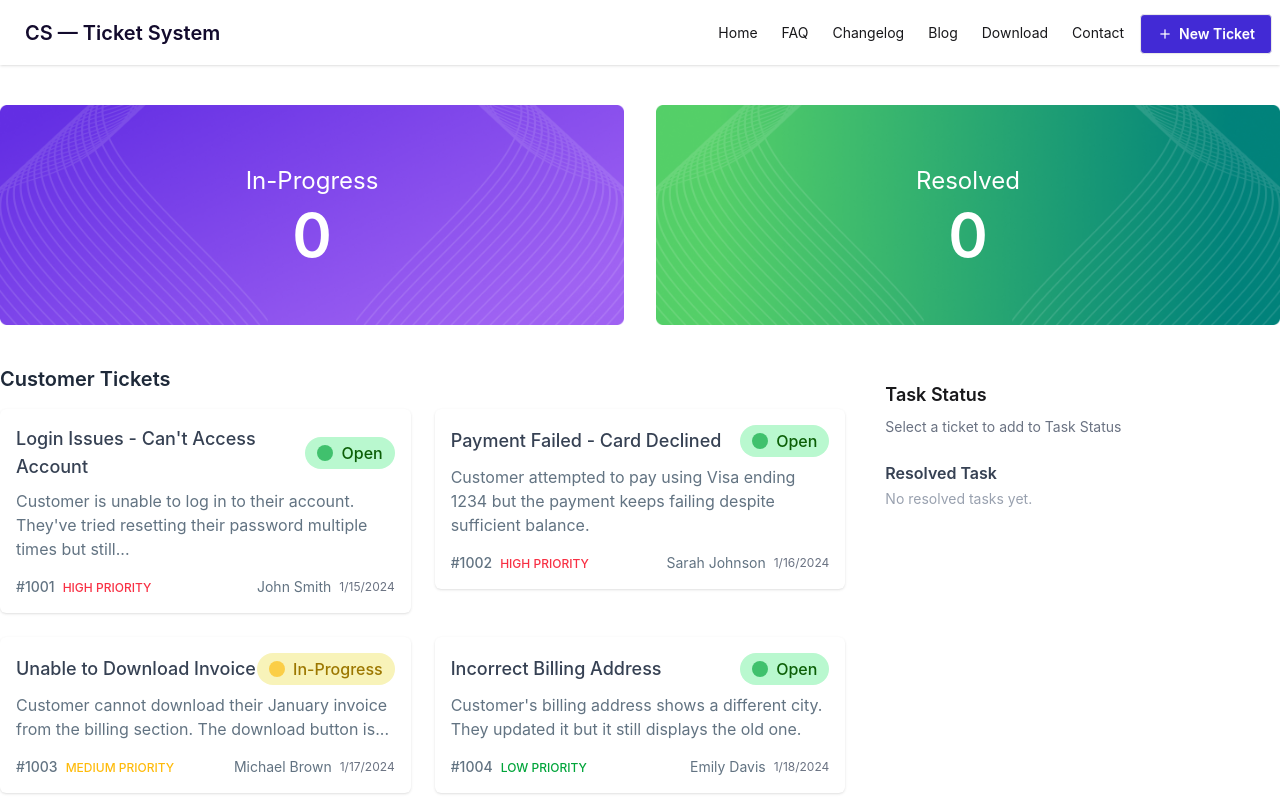
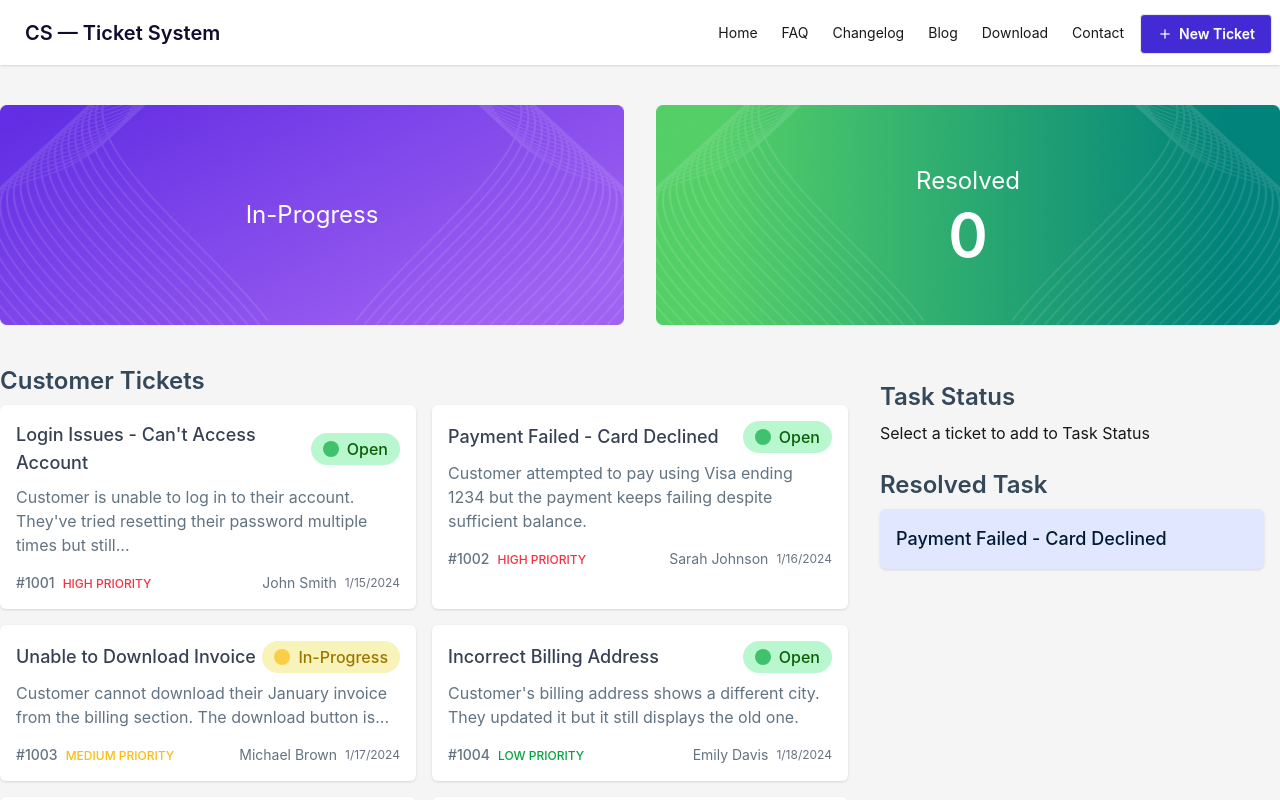
Before and after one commit to bspirahim/cs-ticket-system, a React (Vite) app: page / in a window 1280 px wide. Shown: the top 800 px of the page. Built offline with nearby package versions, Linux system fonts and the light colour scheme.

Commit message:
task status functionality added when click the ticket card

```diff
--- a/src/App.jsx
+++ b/src/App.jsx
@@ -1,4 +1,4 @@
-import { Suspense } from "react";
+import { Suspense, useState } from "react";
 import "./App.css";
 import Banner from "./component/Banner";
 import Navbar from "./component/Navbar";
@@ -6,21 +6,24 @@ import TicketsDashboard from "./component/TicketsDashboard";
 
 const fetchTickets = async () => {
   const res = await fetch("/tickets.json");
-  console.log(res);
   return res.json();
 };
 
 const ticketPromise = fetchTickets();
-console.log(ticketPromise);
 
 function App() {
+  const [selectedTickets, setSelectedTickets] = useState([]);
+  const handleAddedTask = (ticket) => {
+    setSelectedTickets((prev) => [...prev, ticket]);
+  };
+
   return (
     <div className="">
       <Navbar></Navbar>
       <main className="max-w-[1440px] mx-auto">
-        <Banner></Banner>
+        <Banner selectedTickets={selectedTickets}></Banner>
         <Suspense fallback={<p>tickets data...</p>}>
-          <TicketsDashboard ticketPromise={ticketPromise}></TicketsDashboard>
+          <TicketsDashboard handleAddedTask={handleAddedTask} selectedTickets={selectedTickets} ticketPromise={ticketPromise}></TicketsDashboard>
         </Suspense>
       </main>
     </div>
--- a/src/component/Banner.jsx
+++ b/src/component/Banner.jsx
@@ -1,8 +1,9 @@
-import React from "react";
 import pendingBg from "../assets/pending-bg.png";
 import resolvedBg from "../assets/resolved-bg.png";
 
 const Banner = () => {
+
+
   return (
     <div className="my-10">
       <div className="grid grid-cols-1 md:grid-cols-2 gap-6 md:gap-8">
@@ -12,9 +13,12 @@ const Banner = () => {
             <h2 className="text-lg sm:text-xl md:text-2xl text-white">
               In-Progress
             </h2>
-            <p className="text-4xl sm:text-5xl md:text-6xl font-semibold text-white">
-              0
-            </p>
+
+            {/* {selectedTickets.map((st) => (
+              <p className="text-4xl sm:text-5xl md:text-6xl font-semibold text-white">
+                0
+              </p>
+            ))} */}
           </div>
         </div>
 
--- a/src/component/TicketCard.jsx
+++ b/src/component/TicketCard.jsx
@@ -1,11 +1,16 @@
-import React from "react";
-
-const TicketCard = ({ ticket }) => {
-  const {id, title, description, status, priority, date, assigned_to } = ticket;
+const TicketCard = ({ ticket, handleAddedTask }) => {
+  const { id, title, description, status, priority, date, assigned_to } =
+    ticket;
+  const handleTask = () => {
+    handleAddedTask(ticket);
+  };
 
   return (
-    <div>
-      <div className="bg-white rounded-md shadow-sm p-4">
+    <>
+      <div
+        onClick={handleTask}
+        className="bg-white rounded-md shadow-sm p-4 cursor-pointer"
+      >
         <div className="flex justify-between items-center">
           <h3 className="font-medium text-gray-700 text-lg">{title}</h3>
           <span
@@ -25,7 +30,9 @@ const TicketCard = ({ ticket }) => {
         <div className="flex justify-between items-center mt-4 text-xs text-gray-500">
           <div>
             <span className="text-[#627382] text-sm font-medium">#{id}</span>
-            <span className={`ml-2 font-medium ${priority === "HIGH PRIORITY"? "text-[#F83044]": priority === "MEDIUM PRIORITY"? "text-[#FEBB0C]": "text-[#02A53B]"}`}>
+            <span
+              className={`ml-2 font-medium ${priority === "HIGH PRIORITY" ? "text-[#F83044]" : priority === "MEDIUM PRIORITY" ? "text-[#FEBB0C]" : "text-[#02A53B]"}`}
+            >
               {priority}
             </span>
           </div>
@@ -35,7 +42,7 @@ const TicketCard = ({ ticket }) => {
           </div>
         </div>
       </div>
-    </div>
+    </>
   );
 };
 
--- a/src/component/TicketsDashboard.jsx
+++ b/src/component/TicketsDashboard.jsx
@@ -1,24 +1,31 @@
 import React, { use } from "react";
 import TicketCard from "./TicketCard";
 
-const TicketsDashboard = ({ ticketPromise }) => {
+const TicketsDashboard = ({
+  ticketPromise,
+  handleAddedTask,
+  selectedTickets,
+}) => {
   const tickets = use(ticketPromise);
-  console.log(tickets);
+
   return (
     <>
       <div className="">
-        <div className="grid lg:grid-cols-3 gap-6">
+        <div className="grid lg:grid-cols-3 gap-4">
           {/* Left Section: Main Feed */}
           <div className="lg:col-span-2">
-            <h2 className="text-xl font-semibold mb-4 text-gray-800">
+            <h2 className="text-2xl text-[#34485A] font-semibold mb-2">
               Customer Tickets
             </h2>
 
-            <div className="grid md:grid-cols-2 gap-6">
+            <div className="grid md:grid-cols-2 gap-4">
               {/* Example Ticket 1: Open */}
 
               {tickets.map((ticket) => (
-                <TicketCard ticket={ticket}></TicketCard>
+                <TicketCard
+                  handleAddedTask={handleAddedTask}
+                  ticket={ticket}
+                ></TicketCard>
               ))}
             </div>
           </div>
@@ -26,16 +33,43 @@ const TicketsDashboard = ({ ticketPromise }) => {
           {/* Right Sidebar: Status/Filter */}
           {/* Right Sidebar */}
 
-          <div className=" p-4 rounded-lg h-fit">
-            <h2 className="text-lg font-semibold mb-2">Task Status</h2>
+          <div className=" p-4 rounded-lg h-fit flex flex-col gap-6">
+            <div>
+              <h2 className="text-2xl text-[#34485A] font-semibold mb-2">
+                Task Status
+              </h2>
 
-            <p className="text-sm text-gray-500 mb-6">
-              Select a ticket to add to Task Status
-            </p>
+              {selectedTickets.length === 0 ? (
+                <p>Select a ticket to add to Task Status</p>
+              ) : (
+                selectedTickets.map((st) => (
+                  <div className="flex flex-col mb-4">
+                    <div className="bg-white rounded-md shadow-sm p-4">
+                      <p className="text-lg font-medium text-[#001931] mb-2">
+                        {st.title}
+                      </p>
+                      <button className="btn bg-[#02A53B] text-sm text-white w-full">
+                        Complete
+                      </button>
+                    </div>
+                  </div>
+                ))
+              )}
+            </div>
 
-            <h3 className="font-semibold text-gray-700">Resolved Task</h3>
-
-            <p className="text-sm text-gray-400 mt-1">No resolved tasks yet.</p>
+            {/* Resolved Task */}
+            <div>
+              <h2 className="text-2xl text-[#34485A] font-semibold mb-2">
+                Resolved Task
+              </h2>
+              <div className="flex flex-col gap-6">
+                <div className="rounded-md shadow-sm p-4 bg-[#E0E7FF]">
+                  <p className="text-lg font-medium text-[#001931]">
+                    Payment Failed - Card Declined
+                  </p>
+                </div>
+              </div>
+            </div>
           </div>
         </div>
       </div>
--- a/src/index.css
+++ b/src/index.css
@@ -0,0 +1,3 @@
+body{
+    background-color: #f5f5f5;
+}
```
